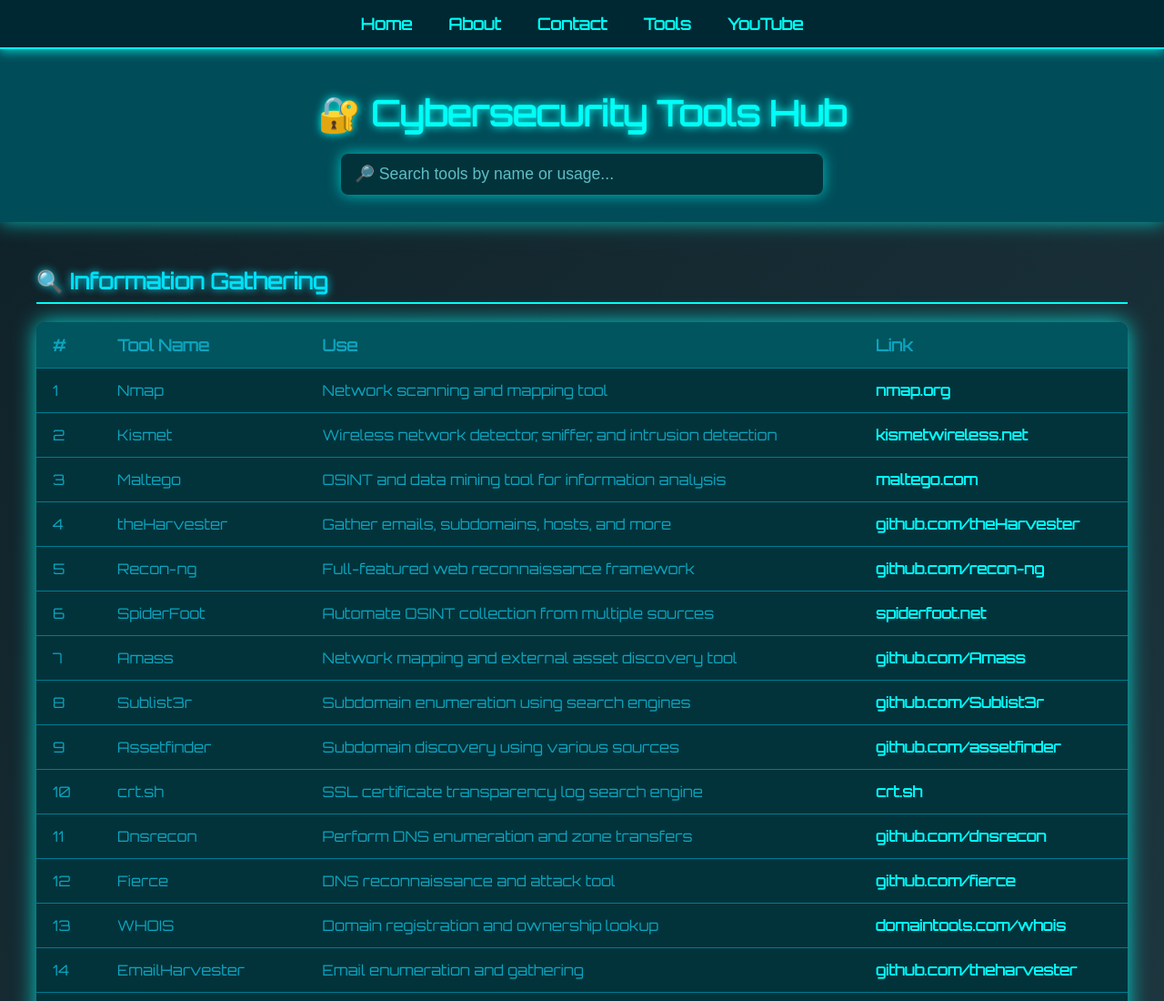
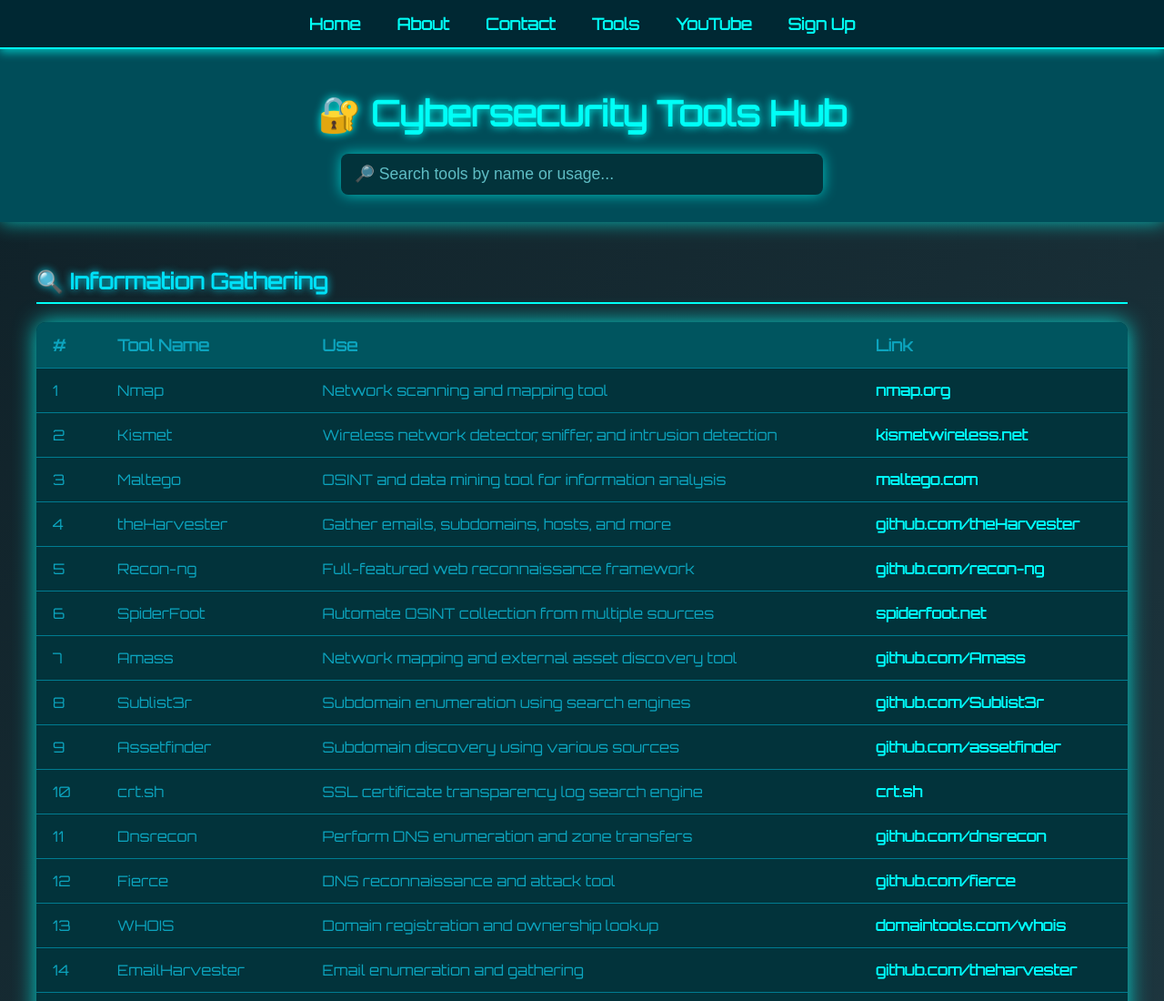
Before and after one commit to SOURUV295/Contacts-ME, a plain HTML site: page tools.html in a window 1280 px wide. Shown: the top 1100 px of the page at 91% size. Drawn offline with Linux system fonts and the light colour scheme.

Commit message:
Update tools.html

```diff
--- a/tools.html
+++ b/tools.html
@@ -181,6 +181,10 @@
         <li><a href="contact.html" class="hover:text-white"> Contact</a></li>
       <li><a href="tools.html"> Tools</a></li>
       <li><a href="video.html">YouTube</a></li>
+              <li><a href="login.html">Sign Up</a></li>
+
+
+
 
     </ul>
   </nav>
```
